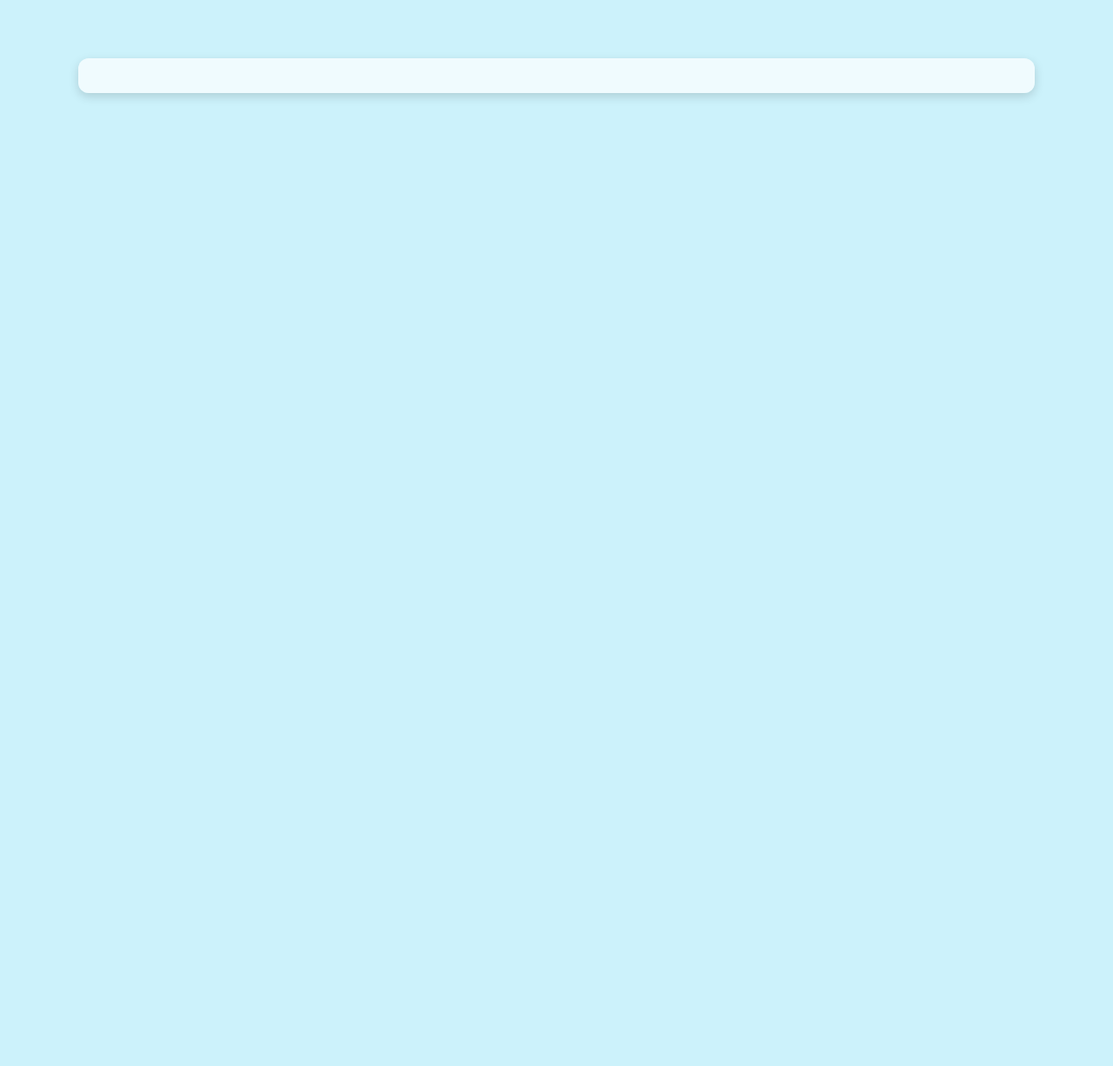
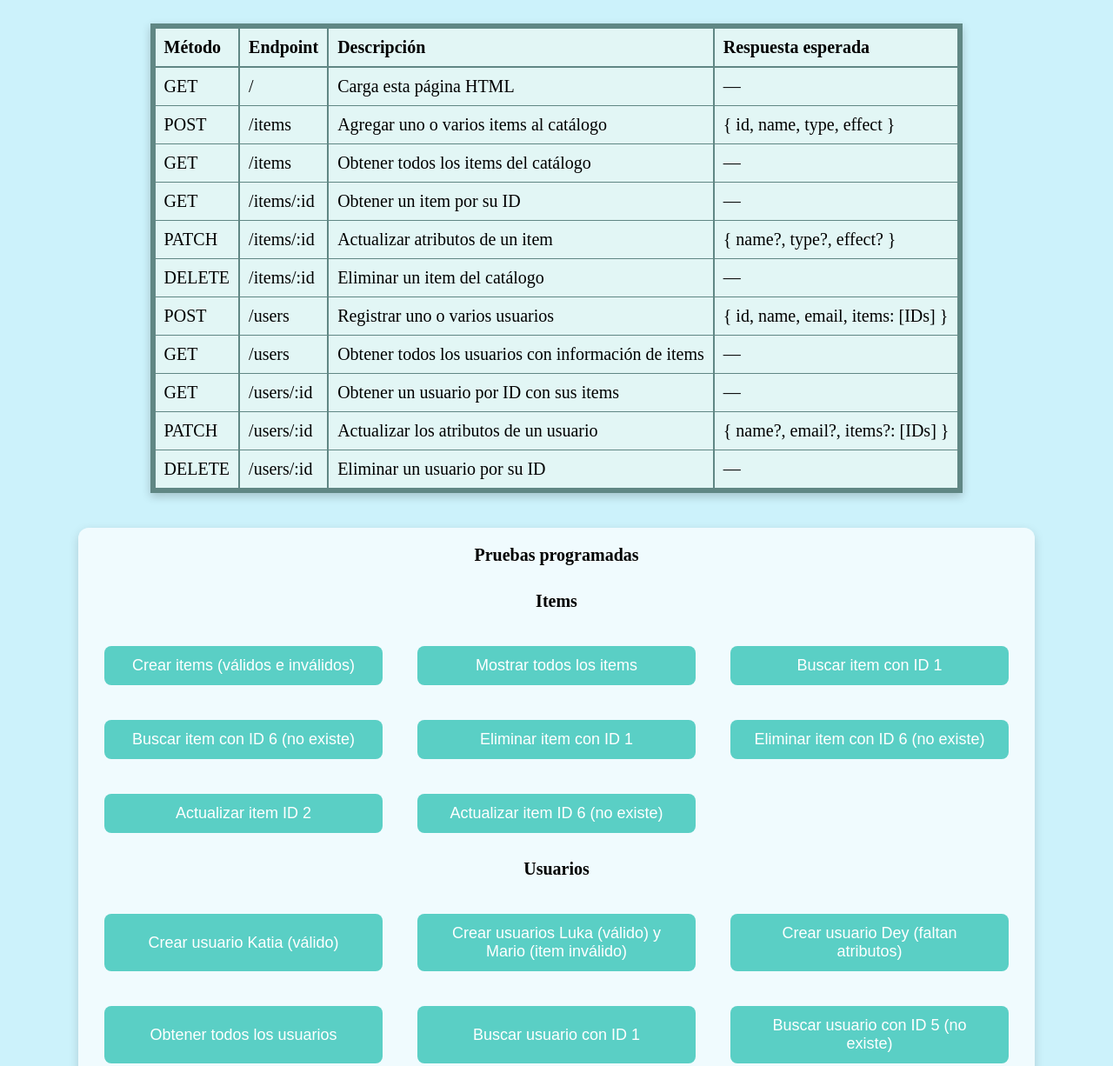
Before and after one commit to Katssu1303/Tareas, a website: page api_basics_items/public/html/helloWorld.html in a window 1280 px wide. Shown: the part 240-1466 px from the top of the page at 87% size. Before the commit the page ends 800 px from the top, so only its background shows below. Drawn offline with Linux system fonts and the light colour scheme.

Commit message:
UPDATE: html

```diff
--- a/api_basics_items/public/html/helloWorld.html
+++ b/api_basics_items/public/html/helloWorld.html
@@ -11,10 +11,113 @@
     <h1>⋆˙⟡ Hello server ✮⋆˙</h1>
     <p>Instrucciones de uso del API y documentación de los endpoints</p>
     <table>
-
+        <thead>
+            <tr>
+                <th>Método</th>
+                <th>Endpoint</th>
+                <th>Descripción</th>
+                <th>Respuesta esperada</th>
+            </tr>
+        </thead>
+        <tbody>
+            <tr>
+                <td>GET</td>
+                <td>/</td>
+                <td>Carga esta página HTML</td>
+                <td>—</td>
+            </tr>
+            <tr>
+                <td>POST</td>
+                <td>/items</td>
+                <td>Agregar uno o varios items al catálogo</td>
+                <td>{ id, name, type, effect }</td>
+            </tr>
+            <tr>
+                <td>GET</td>
+                <td>/items</td>
+                <td>Obtener todos los items del catálogo</td>
+                <td>—</td>
+            </tr>
+            <tr>
+                <td>GET</td>
+                <td>/items/:id</td>
+                <td>Obtener un item por su ID</td>
+                <td>—</td>
+            </tr>
+            <tr>
+                <td>PATCH</td>
+                <td>/items/:id</td>
+                <td>Actualizar atributos de un item</td>
+                <td>{ name?, type?, effect? }</td>
+            </tr>
+            <tr>
+                <td>DELETE</td>
+                <td>/items/:id</td>
+                <td>Eliminar un item del catálogo</td>
+                <td>—</td>
+            </tr>
+            <tr>
+                <td>POST</td>
+                <td>/users</td>
+                <td>Registrar uno o varios usuarios</td>
+                <td>{ id, name, email, items: [IDs] }</td>
+            </tr>
+            <tr>
+                <td>GET</td>
+                <td>/users</td>
+                <td>Obtener todos los usuarios con información de items</td>
+                <td>—</td>
+            </tr>
+            <tr>
+                <td>GET</td>
+                <td>/users/:id</td>
+                <td>Obtener un usuario por ID con sus items</td>
+                <td>—</td>
+            </tr>
+            <tr>
+                <td>PATCH</td>
+                <td>/users/:id</td>
+                <td>Actualizar los atributos de un usuario</td>
+                <td>{ name?, email?, items?: [IDs] }</td>
+            </tr>
+            <tr>
+                <td>DELETE</td>
+                <td>/users/:id</td>
+                <td>Eliminar un usuario por su ID</td>
+                <td>—</td>
+            </tr>
+        </tbody>
     </table>
     <section>
+        <h2>Pruebas programadas</h2>
 
+        <h3>Items</h3>
+        <button onclick="createItems()">Crear items (válidos e inválidos)</button>
+        <button onclick="getItems()">Mostrar todos los items</button>
+        <button onclick="getItemById(1)">Buscar item con ID 1</button>
+        <button onclick="getItemById(6)">Buscar item con ID 6 (no existe)</button>
+        <button onclick="deleteItemById(1)">Eliminar item con ID 1</button>
+        <button onclick="deleteItemById(6)">Eliminar item con ID 6 (no existe)</button>
+        <button onclick="updateItemById(2, { name: New Shield :)', effect: 'Blocks and reflects attacks' })">Actualizar item ID 2</button>
+        <button onclick="updateItemById(6, { name: 'Sword' })">Actualizar item ID 6 (no existe)</button>
+
+        <h3>Usuarios</h3>
+        <button onclick="createUsers([{ id: 1, name: 'Katia', email: 'katy@gmail.com', items: [1, 2] }])">Crear usuario Katia (válido)</button>
+        <button onclick="createUsers([
+            { id: 2, name: 'Luka', email: 'Luka@gmail.com', items: [1] },
+            { id: 3, name: 'Mario', email: 'mario@gmail.com', items: [6] }
+        ])">Crear usuarios Luka (válido) y Mario (item inválido)</button>
+        <button onclick="createUsers([{ id: 4, name: 'Dey', items: [1] }])">Crear usuario Dey (faltan atributos)</button>
+
+        <button onclick="getUsers()">Obtener todos los usuarios</button>
+        <button onclick="getUserByID(1)">Buscar usuario con ID 1</button>
+        <button onclick="getUserByID(5)">Buscar usuario con ID 5 (no existe)</button>
+        <button onclick="deleteUserById(1)">Eliminar usuario con ID 1</button>
+        <button onclick="deleteUserById(5)">Eliminar usuario con ID 5 (no existe)</button>
+
+        <button onclick="updateUserById(2, { name: 'Alice', email: 'alice@gmail.com' })">Actualizar usuario 2: nombre y email</button>
+        <button onclick="updateUserById(2, { items: [1, 2] })">Actualizar usuario 2: items válidos</button>
+        <button onclick="updateUserById(3, { items: [11, 8] })">Actualizar usuario 3: items no válidos</button>
     </section>
 
 </body>
```
